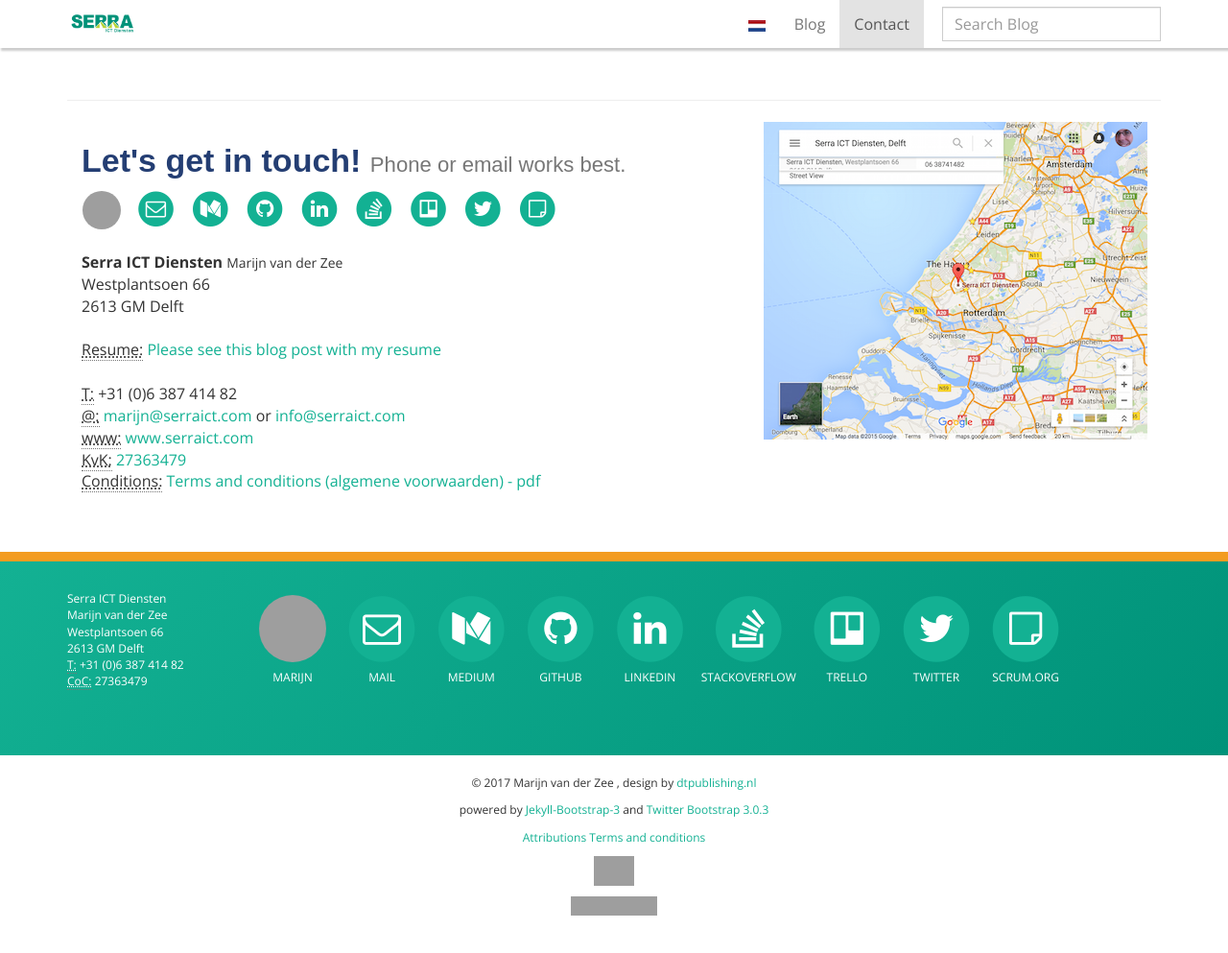
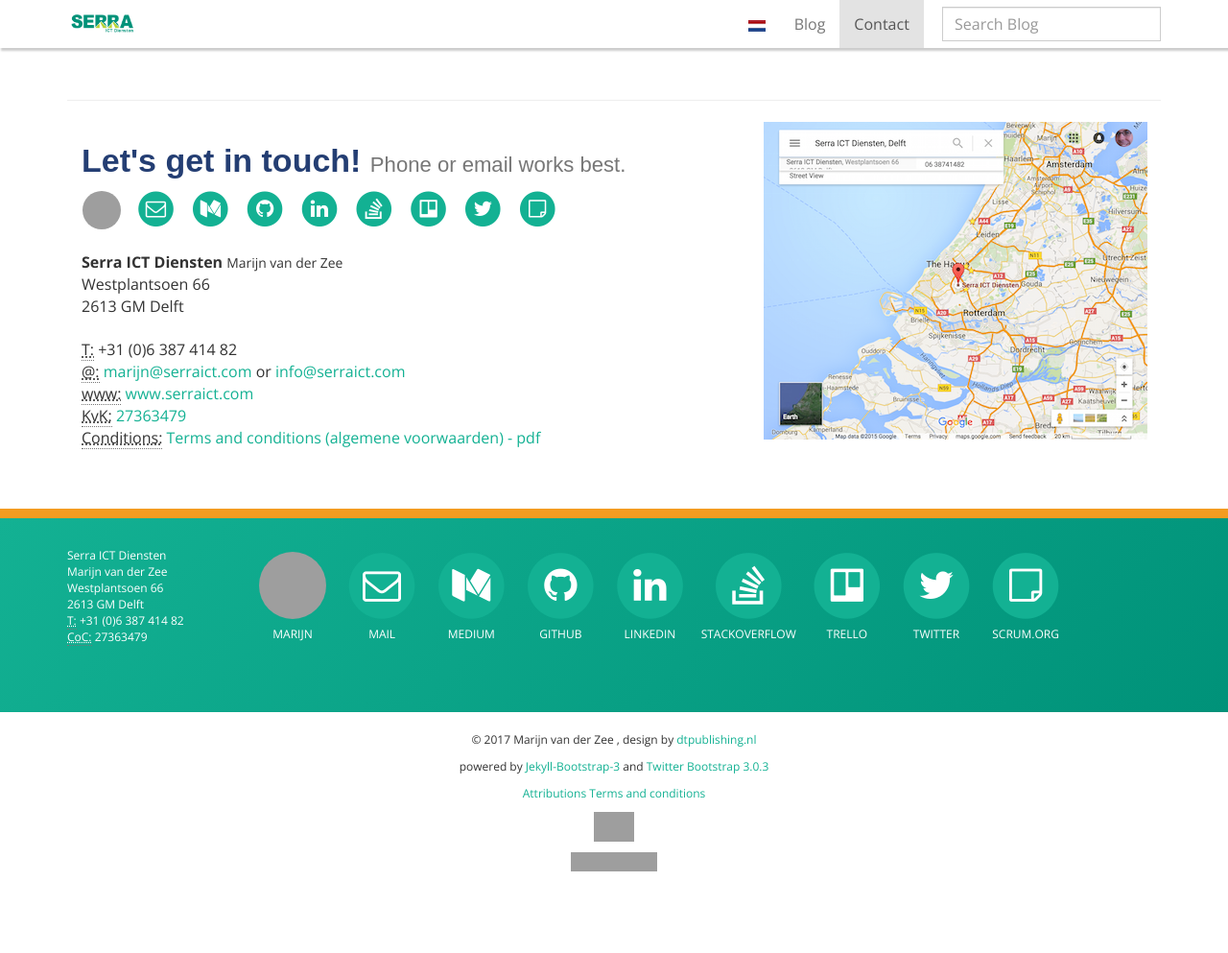
Before and after one commit to serraict/serraict.github.io, a Jekyll site: the page built from pages/contact.html, in a window 1280 px wide and 1014 px high, cut to the strip 0-993 px from the top of the window. Shown: the whole strip at 96% size. Built offline with Jekyll 4.4.1, drawn with Linux system fonts in a browser that asks for light colours; nearby versions of some CDN libraries; some web fonts are replaced; grey boxes are pictures that could not be loaded.

Commit message:
Remove resume from contact page

```diff
--- a/_includes/contact.html
+++ b/_includes/contact.html
@@ -7,9 +7,6 @@
         <small>Marijn van der Zee</small><br>
         Westplantsoen 66<br>
         2613 GM Delft<br><br>
-        <abbr title="Resume">Resume:</abbr>
-          <a href="/thoughts/2016/03/10/my-resume">
-          Please see this blog post with my resume</a><br><br>
         <abbr title="Telefoon">T:</abbr> +31 (0)6 387 414 82<br>
         <abbr title="E-mail">@:</abbr>
           <a href="mailto:marijn@serraict.com">marijn@serraict.com</a> or
```
